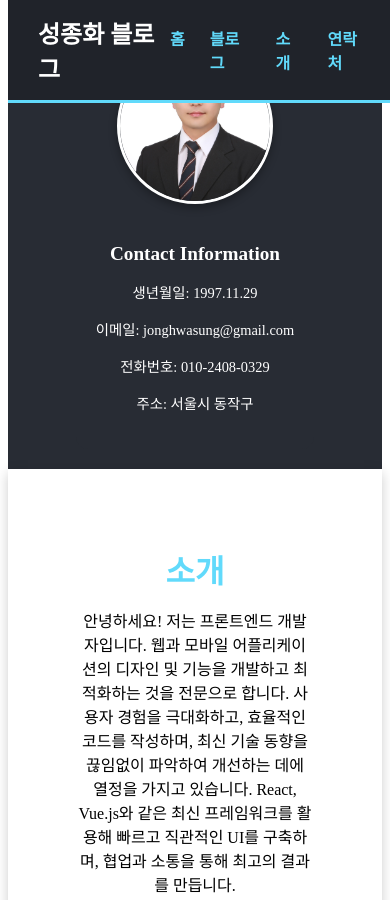
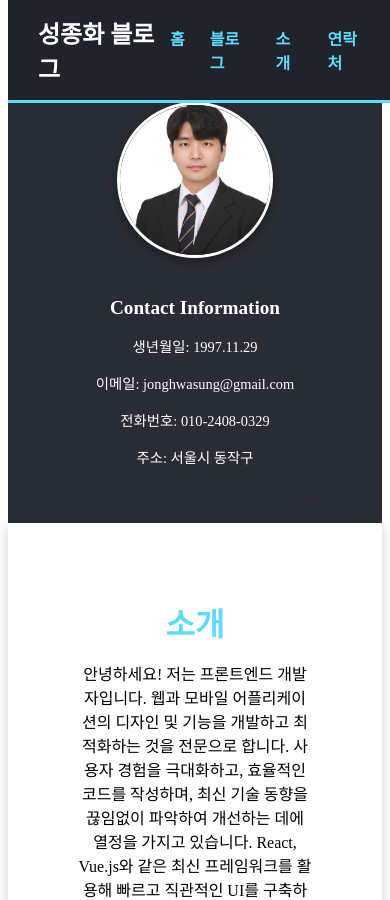
Before and after one commit to SungJongHwa/blog, a React (Create React App) app: page / in a window 390 px wide. Shown: the top 900 px of the page. Built offline with nearby package versions, Linux system fonts and the light colour scheme.

Commit message:
feat : 모바일 상태 깨짐 수정

```diff
--- a/src/component/Contact.jsx
+++ b/src/component/Contact.jsx
@@ -30,6 +30,10 @@ const Container = styled.div`
   flex-direction: column;
   align-items: center;
   justify-content: start;
+
+  @media (max-width: 768px) {
+    margin-top: 61.5px;
+  }
 `;
 
 const Header = styled.div`
```
